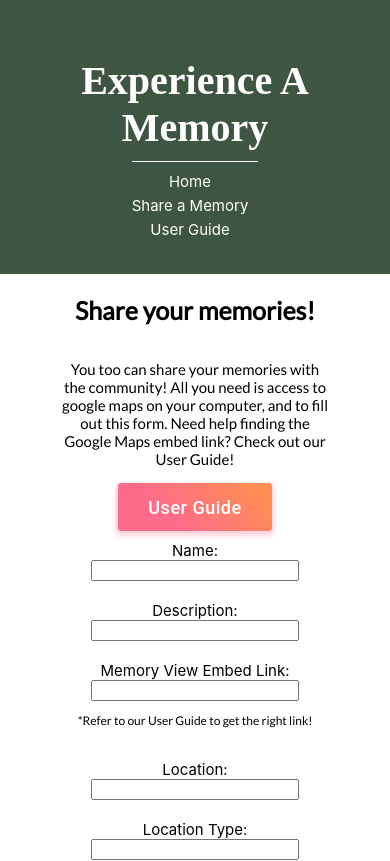
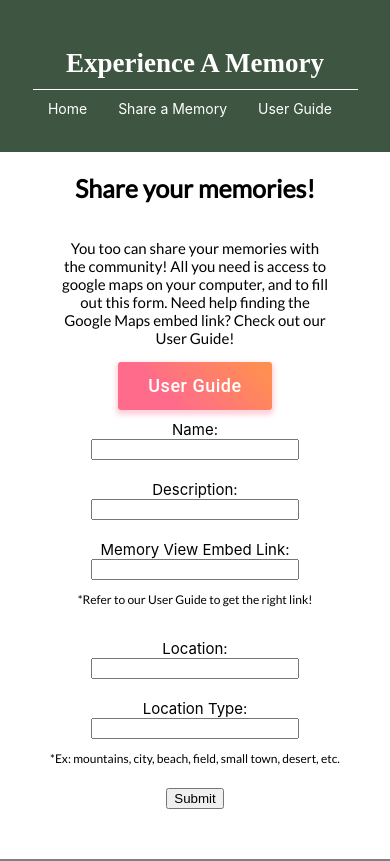
Before and after one commit to amandaphail/VisualizeAMemory, a React (Create React App) app: page /new in a window 390 px wide. Shown: the top 861 px of the page. Built offline with nearby package versions, Linux system fonts and the light colour scheme; no server answers; a web font is replaced by a local one.

Commit message:
changing up navbar for different mediaquery

```diff
--- a/src/components/navbar.css
+++ b/src/components/navbar.css
@@ -55,8 +55,11 @@
   #links {
     border: 0;
     border-top: 1px solid white;
+    width: 90%;
     display: flex;
-    justify-content: center;
+    flex-direction: row;
+    flex-wrap: nowrap;
+    justify-content: space-around;
     align-items: center;
     padding-left: 0;
   }
@@ -64,14 +67,17 @@
 
 @media only screen and (max-width: 500px) {
   h1 {
-    font-size: 40px;
+    font-size: 27px;
     text-align: center;
     margin-right: 0;
     margin-bottom: 0;
   }
 
+  #links {
+  }
+
   a {
-    font-size: 15px;
+    font-size: 14px;
     padding-bottom: 5px;
   }
 }
```
